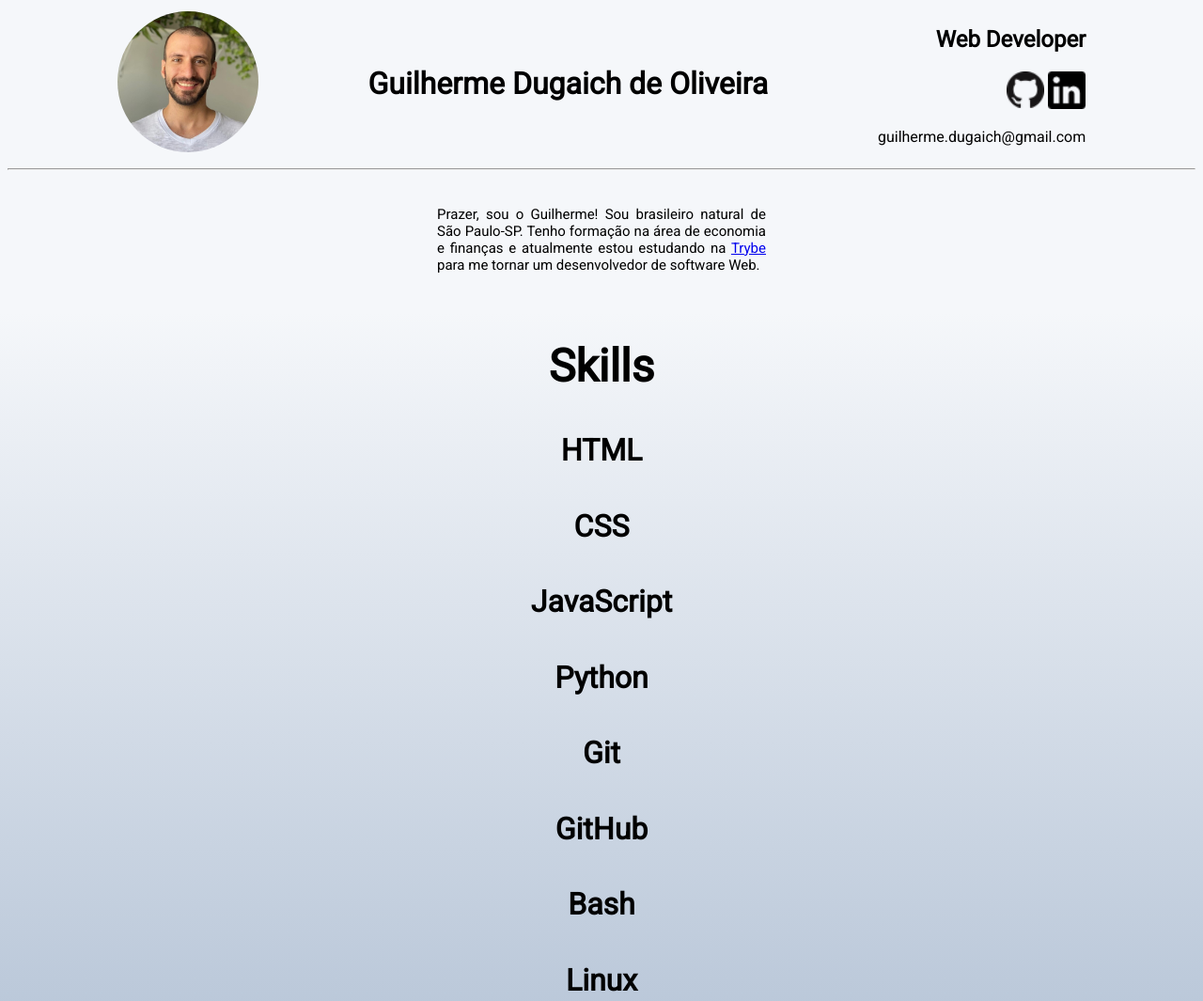
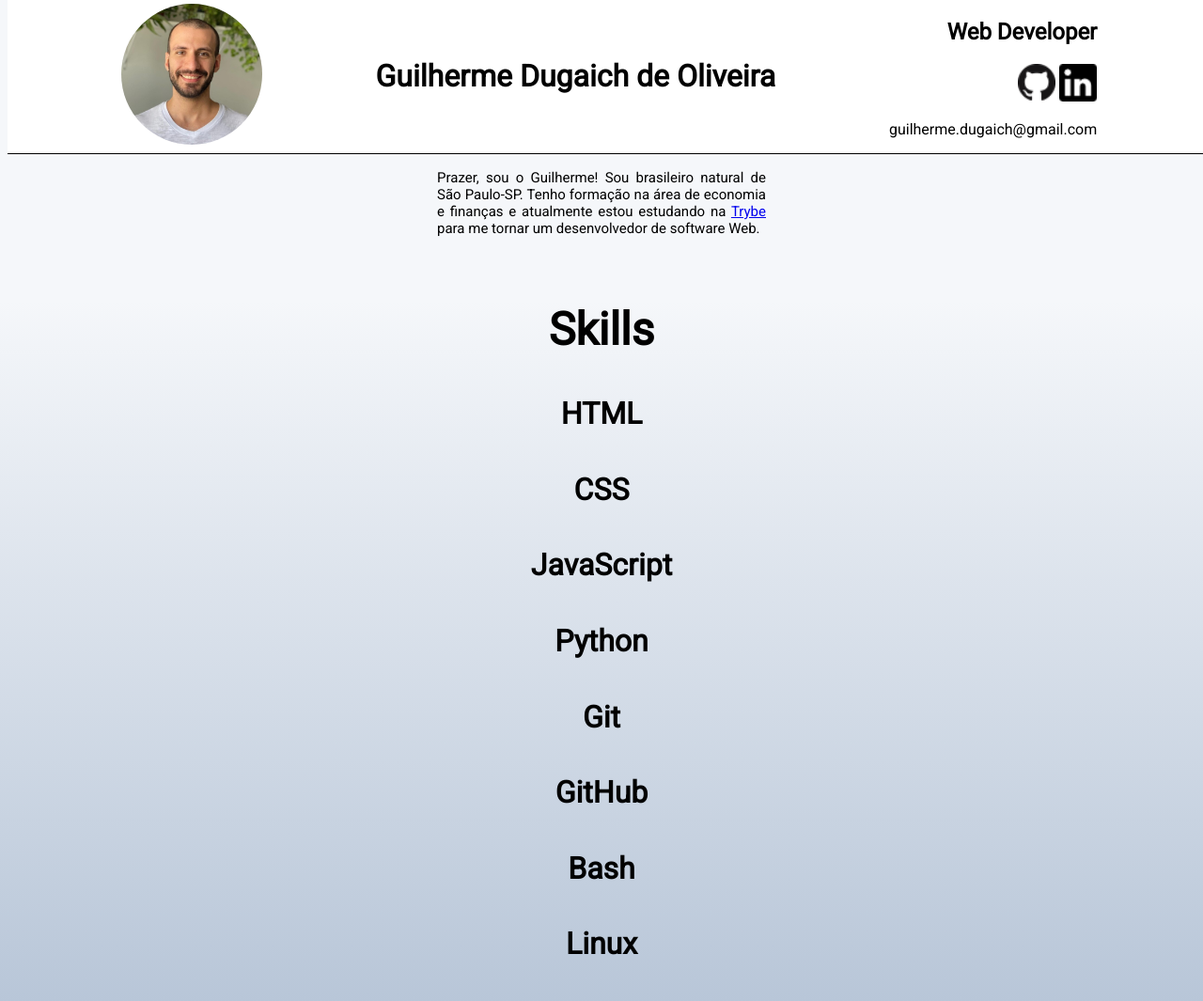
Before and after one commit to guidugaich/guidugaich.github.io, a plain HTML site: page index.html in a window 1280 px wide. Shown: the top 1065 px of the page at 94% size. Drawn offline with Linux system fonts and the light colour scheme.

Commit message:
fixed info section on top of the page

```diff
--- a/index.html
+++ b/index.html
@@ -18,11 +18,10 @@
                     <a href='https://www.linkedin.com/in/guilherme-dugaich-oliveira' target="_blank" rel="noopener noreferrer"><img src='images/linkedin-logo.png'></a>
                 </div>
                 <p>guilherme.dugaich@gmail.com</p>
-
             </div>
         </header>
-        <hr/>
 
+        <div class='main'>
             <p id='summary'>Prazer, sou o Guilherme! Sou brasileiro natural de São Paulo-SP. Tenho formação na área de economia e finanças e atualmente estou estudando na <a href='https://betrybe.com' target='_blank'>Trybe</a> para me tornar um desenvolvedor de software Web.</p>
 
             <div class=skills>
@@ -36,6 +35,6 @@
                 <h4>Bash</h4>
                 <h4>Linux</h4>
             </div>
-
+        </div>
     </body>
 </html>
--- a/style.css
+++ b/style.css
@@ -5,11 +5,19 @@
  }
 
  .upperpage {
+    width: 100%;
     display: flex;
     flex-direction: row;
     align-items: center;
     justify-content: space-evenly;
+    overflow: hidden;
+    position: fixed;
+    top: 0;
+    border-bottom: 1px solid black;
+    background-color: white;
+
  }
+
  h1 {
     color: black;
  }
@@ -36,6 +44,10 @@
      right: 0px;
  }
 
+ .main {
+     margin-top: 150px;
+ }
+
  #summary {
      text-align: justify;
      text-justify: auto;
```
Lines whose indentation alone changed are shown as unchanged.
